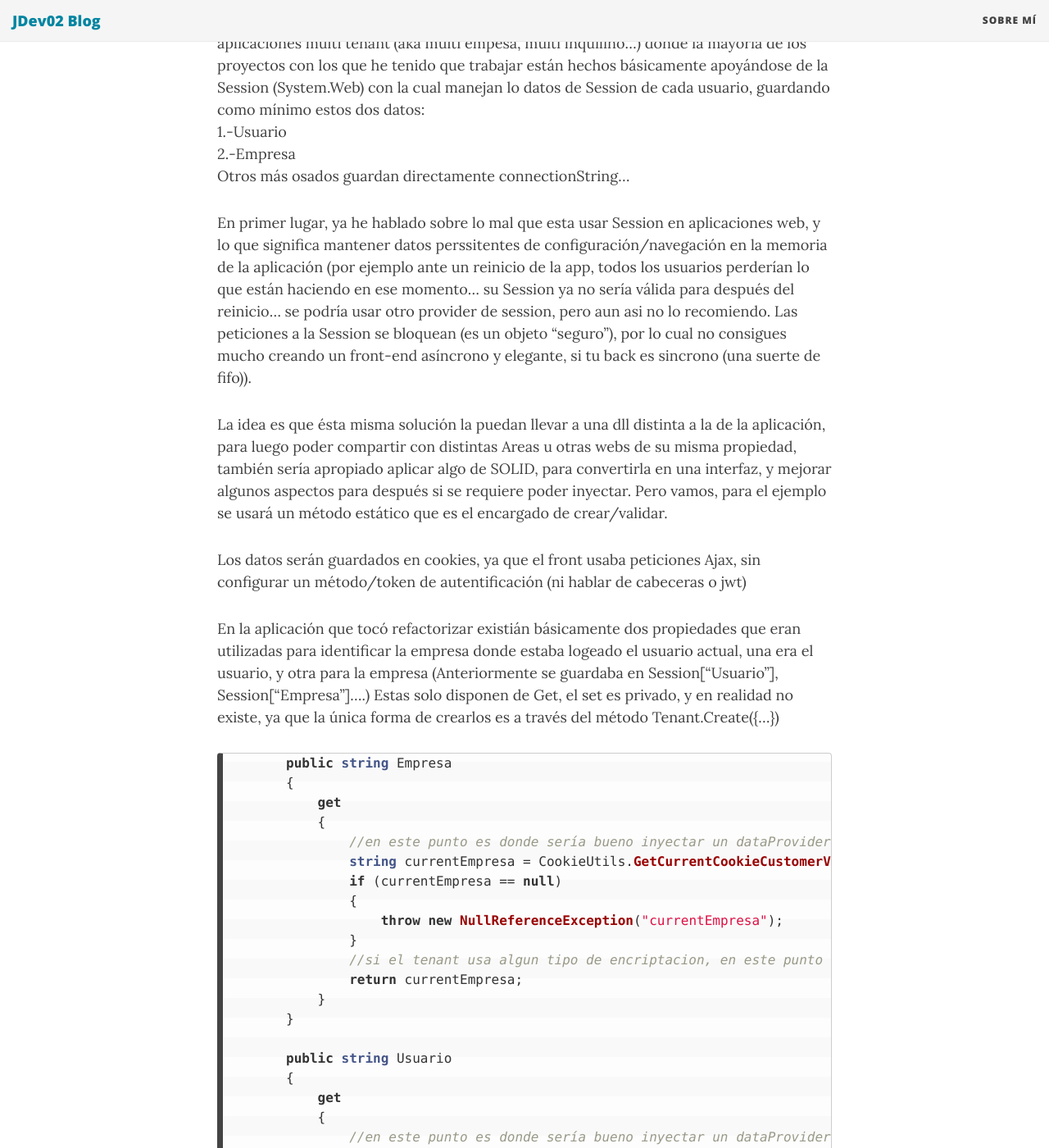
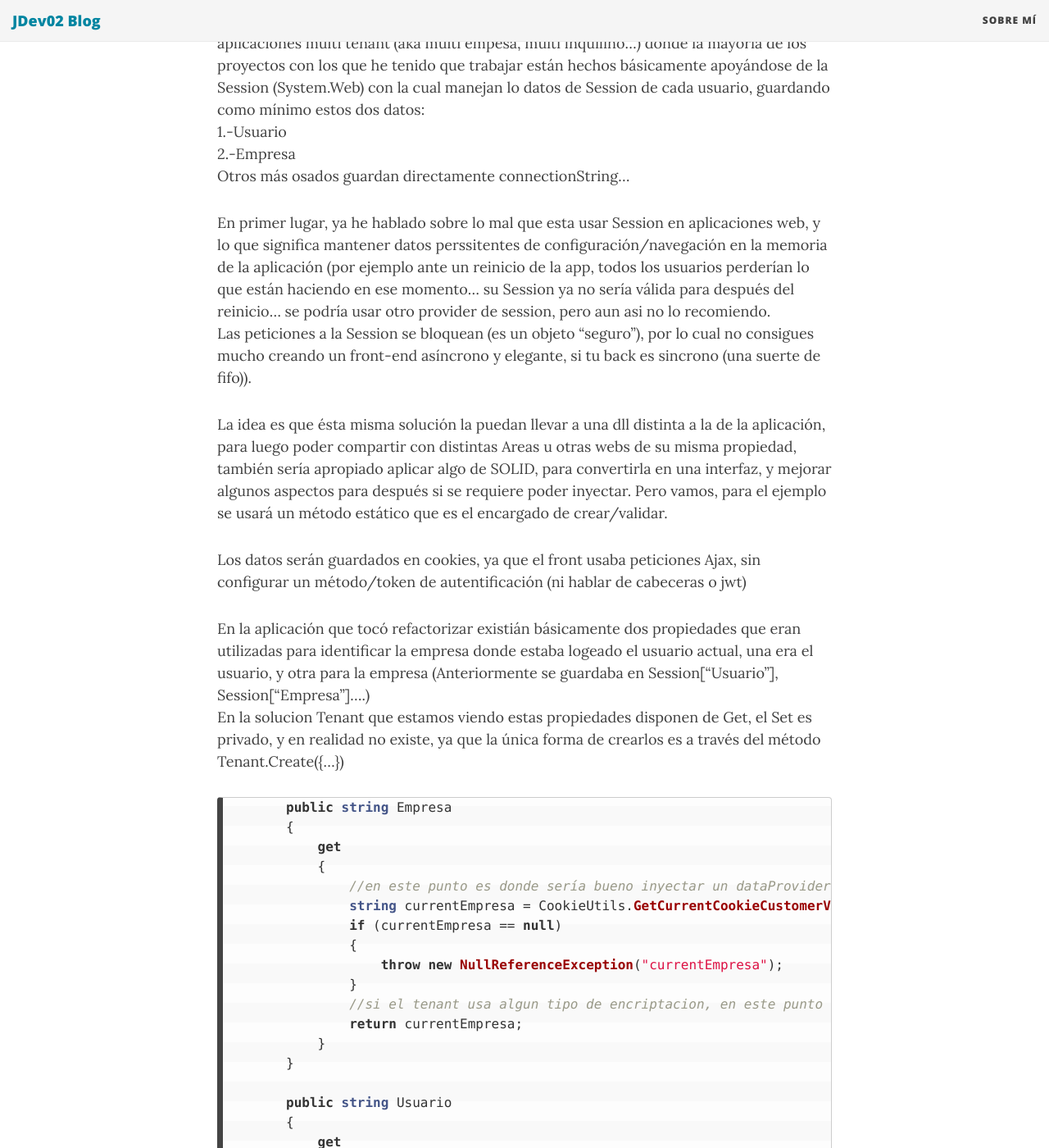
Before and after one commit to JDev02/JDev02.github.io, a Jekyll site: the page built from _posts/2016-12-05-App-Web-MultiTenant-part1.md, in a window 1280 px wide and 1400 px high, scrolled down 558 px. Shown: the whole window at 82% size. Built offline with Jekyll 4.4.1, drawn with Linux system fonts in a browser that asks for light colours; nearby versions of some CDN libraries; comment, search, counter and statistics services are not loaded.

Commit message:
fin revision 2do post

````diff
--- a/_posts/2016-12-05-App-Web-MultiTenant-part1.md
+++ b/_posts/2016-12-05-App-Web-MultiTenant-part1.md
@@ -14,13 +14,14 @@ En mi experiencia desarrollando aplicaciones web, muchas veces me he encontrado
 Otros más osados guardan directamente connectionString...<br>
 
 
-En primer lugar, ya he hablado sobre lo mal que esta usar Session en aplicaciones web, y lo que significa mantener datos perssitentes de configuración/navegación en la memoria de la aplicación (por ejemplo ante un reinicio de la app, todos los usuarios perderían lo que están haciendo en ese momento... su Session ya no sería válida para después del reinicio... se podría usar otro provider de session, pero aun asi no lo recomiendo. Las peticiones a la Session se bloquean (es un objeto "seguro"), por lo cual no consigues mucho creando un front-end asíncrono y elegante, si tu back es sincrono (una suerte de fifo)).
+En primer lugar, ya he hablado sobre lo mal que esta usar Session en aplicaciones web, y lo que significa mantener datos perssitentes de configuración/navegación en la memoria de la aplicación (por ejemplo ante un reinicio de la app, todos los usuarios perderían lo que están haciendo en ese momento... su Session ya no sería válida para después del reinicio... se podría usar otro provider de session, pero aun asi no lo recomiendo.<br> Las peticiones a la Session se bloquean (es un objeto "seguro"), por lo cual no consigues mucho creando un front-end asíncrono y elegante, si tu back es sincrono (una suerte de fifo)).
 
 La idea es que ésta misma solución la puedan llevar a una dll distinta a la de la aplicación, para luego poder compartir con distintas Areas u otras webs de su misma propiedad, también sería apropiado aplicar algo de SOLID, para convertirla en una interfaz, y mejorar algunos aspectos para después si se requiere poder inyectar. Pero vamos, para el ejemplo se usará un método estático que es el encargado de crear/validar.
 
 Los datos serán guardados en cookies, ya que el front usaba peticiones Ajax, sin configurar un método/token de autentificación (ni hablar de cabeceras o jwt)
 
-En la aplicación que tocó refactorizar existián básicamente dos propiedades que eran utilizadas para identificar la empresa donde estaba logeado el usuario actual, una era el usuario, y otra para la empresa (Anteriormente se guardaba en Session["Usuario"], Session["Empresa"]....) Estas solo disponen de Get, el set es privado, y en realidad no existe, ya que la única forma de crearlos es a través del método Tenant.Create({...})
+En la aplicación que tocó refactorizar existián básicamente dos propiedades que eran utilizadas para identificar la empresa donde estaba logeado el usuario actual, una era el usuario, y otra para la empresa (Anteriormente se guardaba en Session["Usuario"], Session["Empresa"]....)<br>
+En la solucion Tenant que estamos viendo estas propiedades disponen de Get, el Set es privado, y en realidad no existe, ya que la única forma de crearlos es a través del método Tenant.Create({...})
 
 ```cs
         public string Empresa
````
